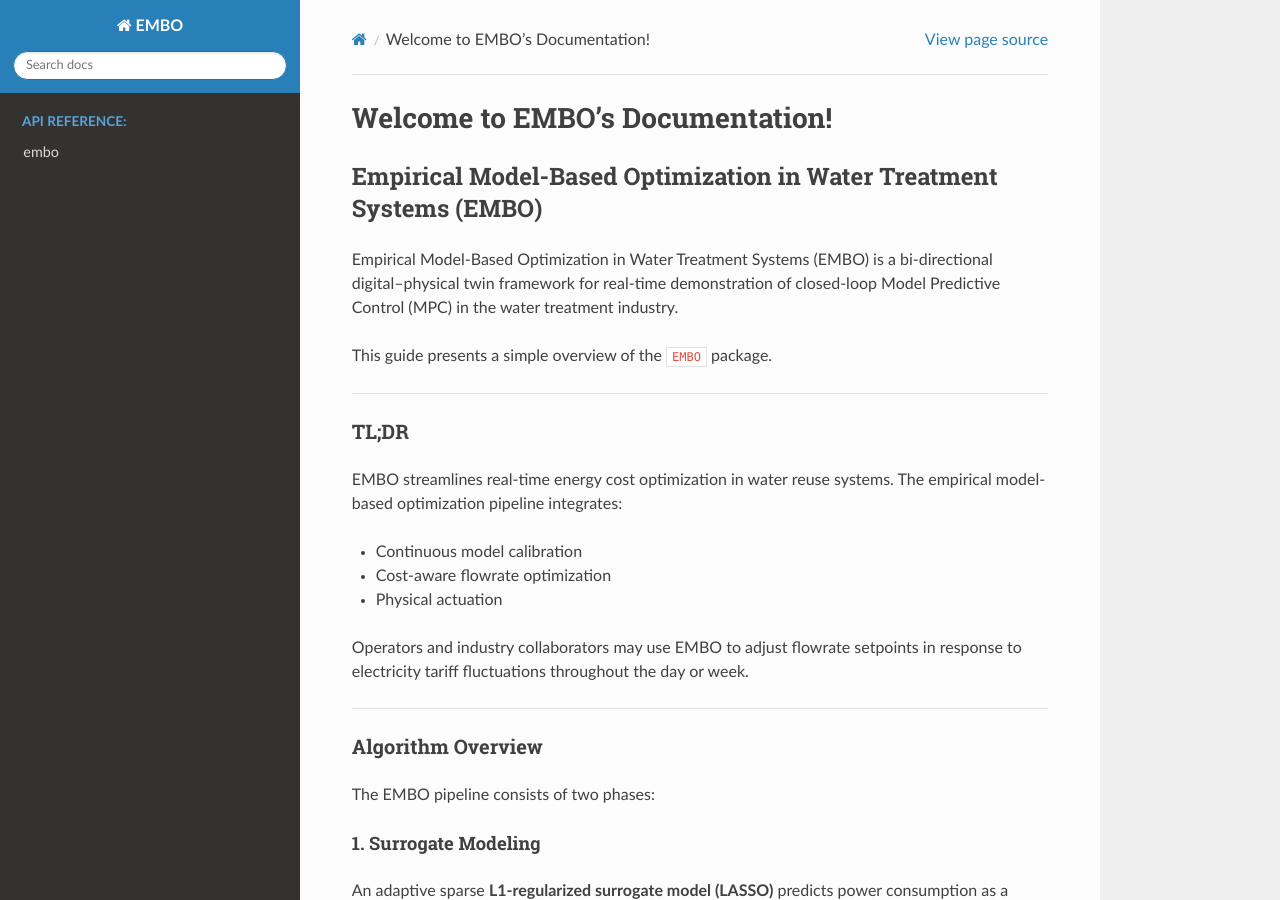
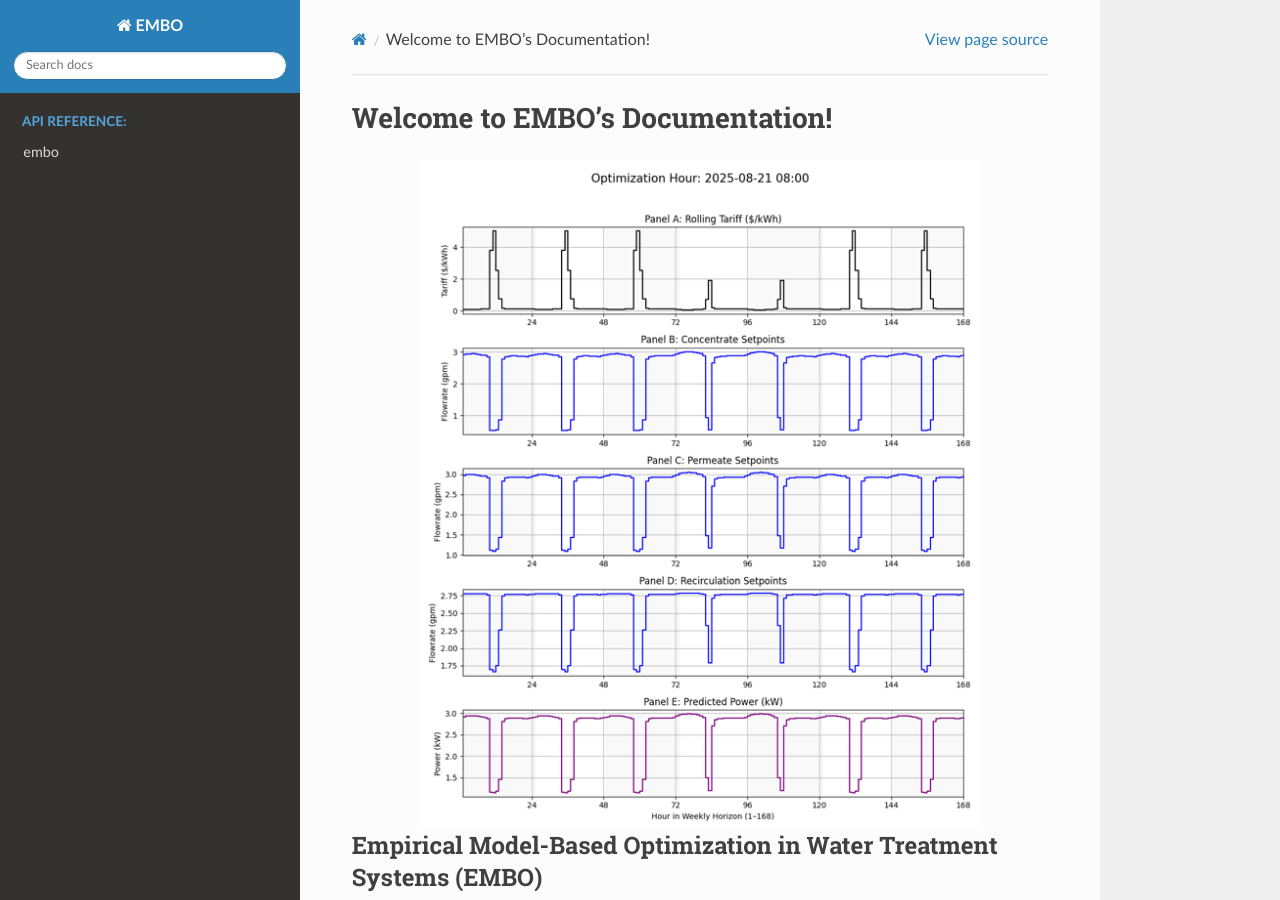
Before and after one commit to submukherjee/EMBO_framework, a Sphinx documentation site: the page built from docs/index.rst, in a window 1280 px wide and 900 px high. Built offline with Sphinx 7.4.7 and the Read the Docs theme 3.1.0, drawn with Linux system fonts in a browser that asks for light colours.

Commit message:
Add EMBO overview image to documentation

```diff
--- a/docs/index.rst
+++ b/docs/index.rst
@@ -5,6 +5,11 @@
 
 Welcome to EMBO's Documentation!
 ==================
+
+.. image:: _static/embo_framework.png
+   :alt: EMBO Overview
+   :align: center
+   :width: 80%
 
 .. include:: ../README.md
    :parser: myst_parser.sphinx_
```
Also changed, not shown: docs/_static/embo_framework.png (added).
